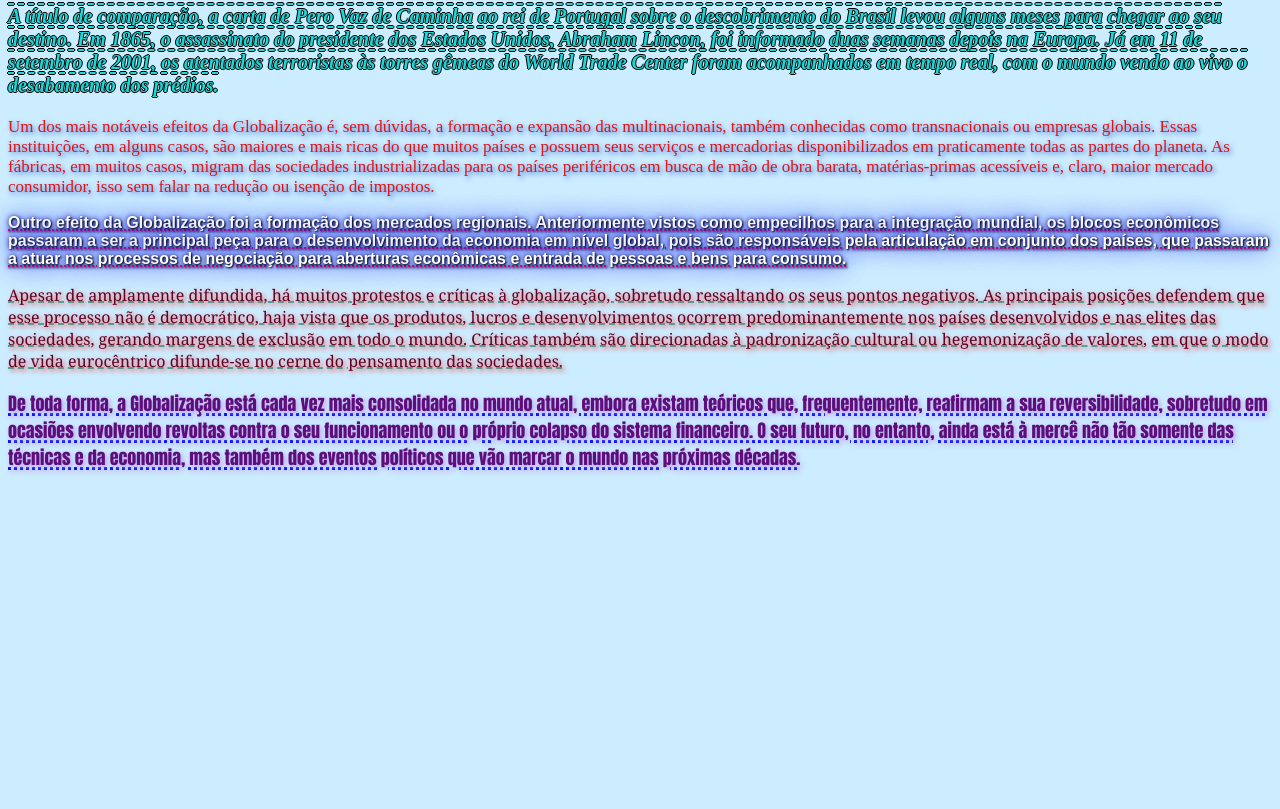
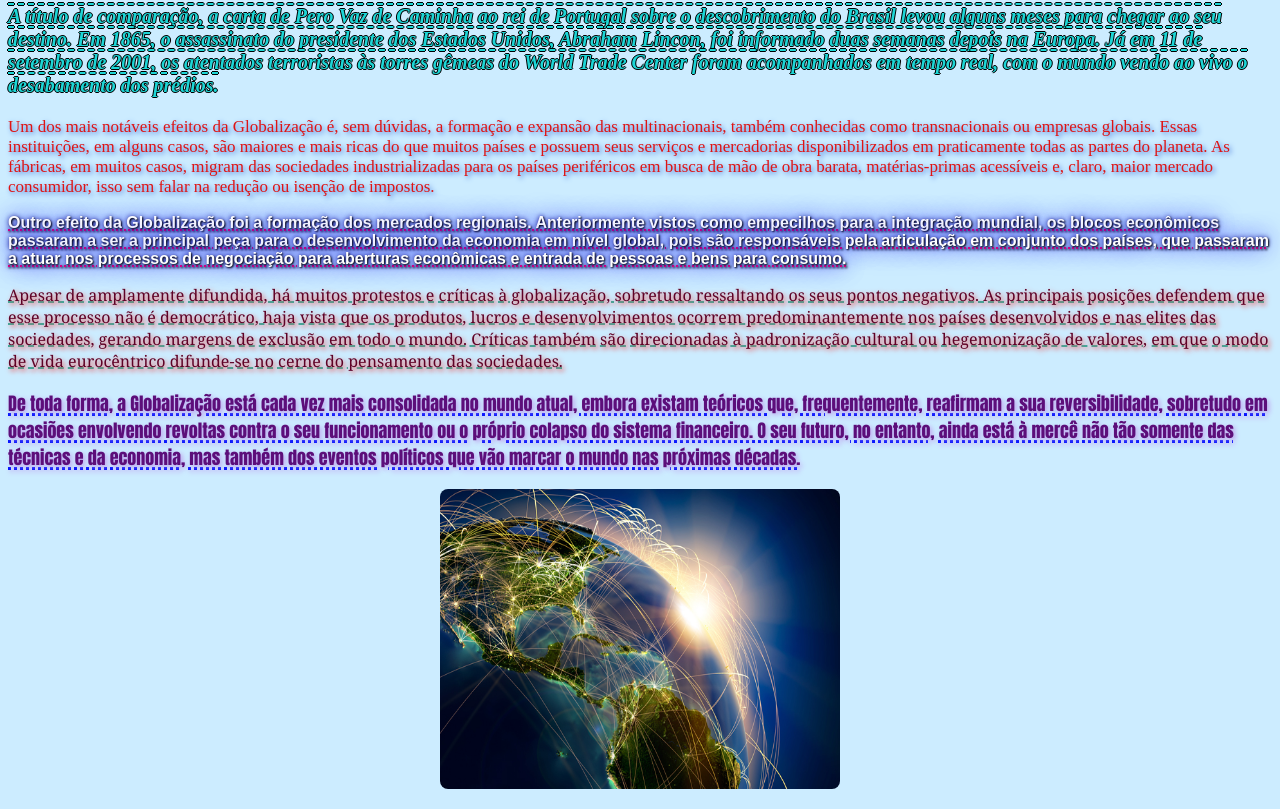
Before and after one commit to Eduardareismendes/trabalho-texto-css, a plain HTML site: page index.html in a window 1280 px wide. Shown: the part 547-1356 px from the top of the page. Before the commit the page ends 1036 px from the top, so only its background shows below. Drawn offline with Linux system fonts and the light colour scheme.

Commit message:
Versão 5.0

```diff
--- a/css/style.css
+++ b/css/style.css
@@ -105,3 +105,12 @@ p.texto10 {
     text-decoration-thickness: 3px;
     font-size: 18px;
 }
+
+img {
+    border-radius: 8px;
+    width: 400px;
+    height: 300px;
+}
+div {
+    text-align: center;
+}
--- a/index.html
+++ b/index.html
@@ -75,5 +75,8 @@
         contra o seu funcionamento ou o próprio colapso do sistema financeiro. O seu futuro, no entanto, ainda
         está à mercê não tão somente das técnicas e da economia, mas também dos eventos políticos que vão marcar o
         mundo nas próximas décadas.</p>
+    <div>
+    <p class="img"><img src="./globalizacao.jpg"></p>
+    </div>
 </body>
 </html>
```
Also changed, not shown: globalizacao.jpg (added).
